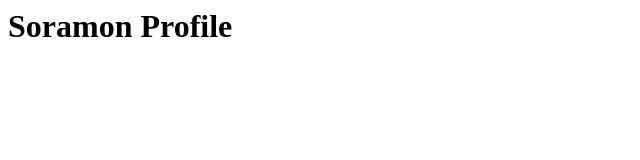
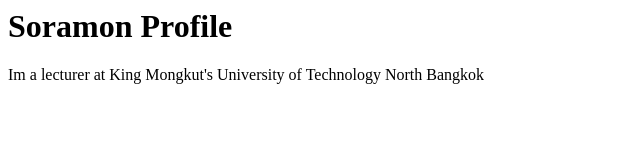
Before and after one commit to 1srah/github-desktop-project-67, a plain HTML site: page index.html in a window 1280 px wide. Shown: the whole page, without its empty margins (0-640 px from the left). Drawn offline with Linux system fonts and the light colour scheme.

Commit message:
Add information
add information

```diff
--- a/index.html
+++ b/index.html
@@ -7,5 +7,6 @@
 </head>
 <body>
     <h1>Soramon Profile</h1>
+    <p>Im a lecturer at King Mongkut's University of Technology North Bangkok</p>
 </body>
 </html>
```
